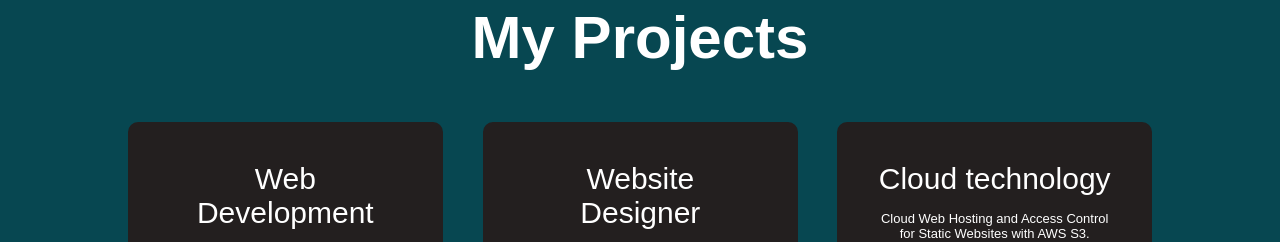
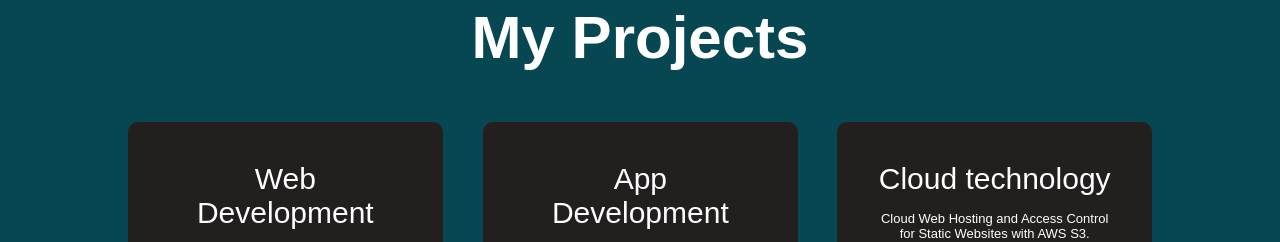
Before and after one commit to karravulachandra/My_Website, a plain HTML site: page index.html in a window 1280 px wide. Shown: the part 1703-1945 px from the top of the page. Drawn offline with nearby package versions, Linux system fonts and the light colour scheme; files that its build step writes are made by us from their sources.

Commit message:
Update index.html

```diff
--- a/index.html
+++ b/index.html
@@ -113,7 +113,7 @@
                 </div>
                 <div data-aos="flip-up">
 
-                    <h2>Website Designer</h2>
+                    <h2>App Development</h2>
                     <p>SHE CARES: A Women's Health Mobile App.</p>
                     <a href="#">Learn More</a>
                 </div>
```
